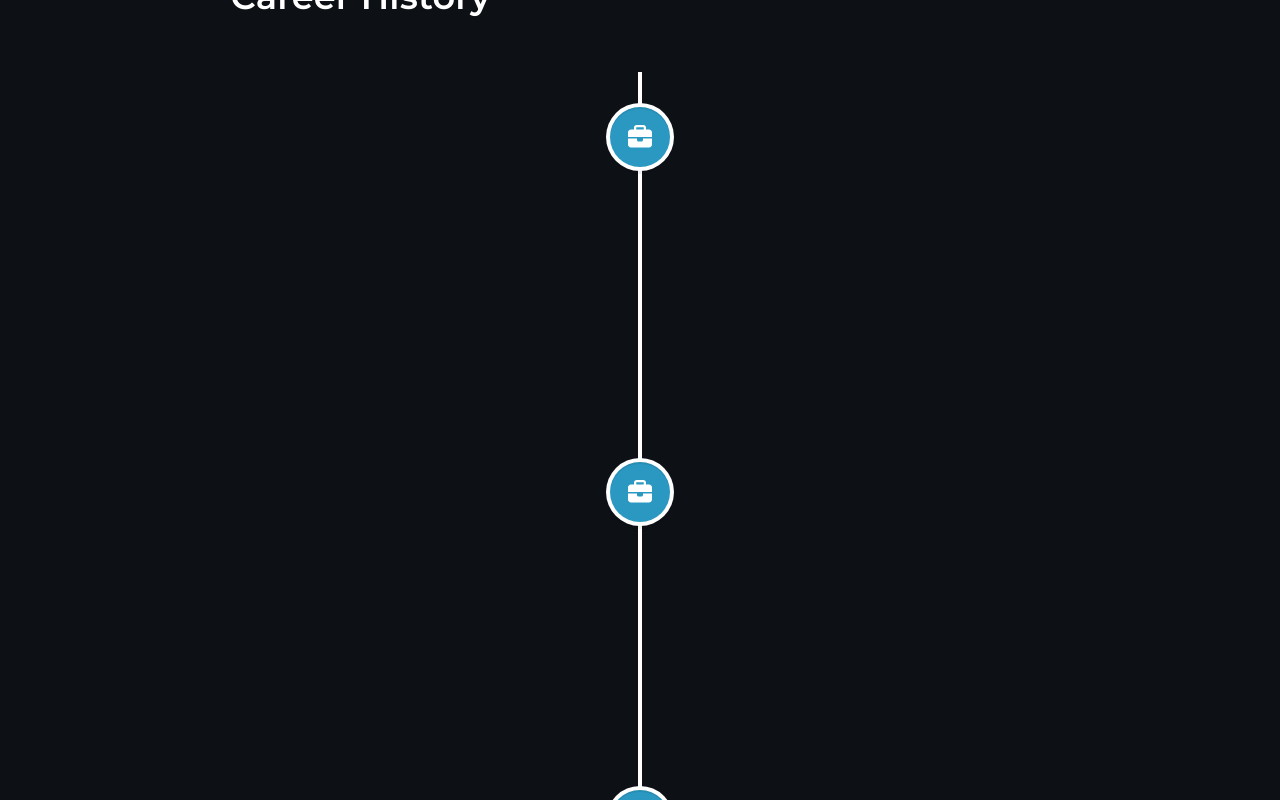
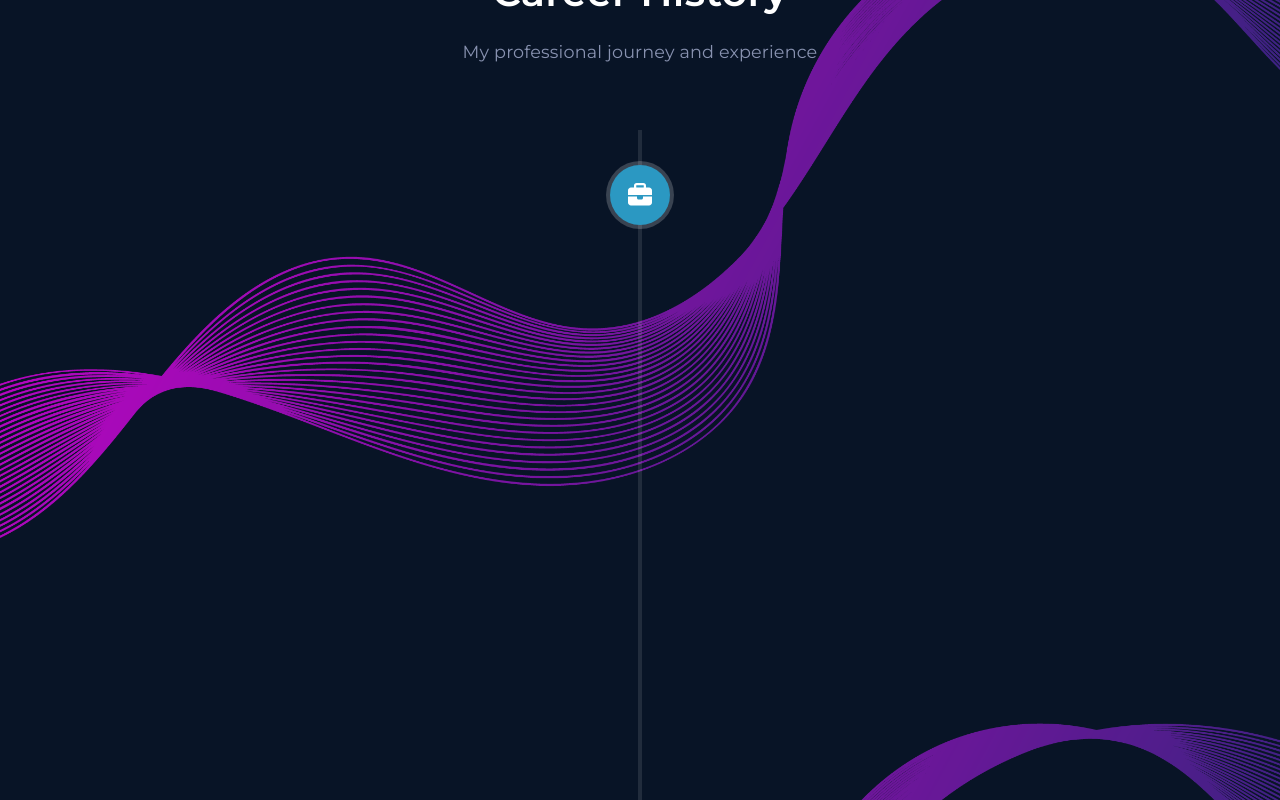
Before and after one commit to naskavinda/upwork-portfolio-brian, a React (Create React App) app: page / in a window 1280 px wide. Shown: the part 4000-4800 px from the top of the page. Built offline with nearby package versions, Linux system fonts and the light colour scheme.

Commit message:
Fixed color issue

```diff
--- a/src/assets/styles/Timeline.scss
+++ b/src/assets/styles/Timeline.scss
@@ -1,178 +1,322 @@
-#career {
-  padding: 0 10%;
+.timeline-section {
+  padding: 6rem 0;
+  background-color: #0a192f;
+  background-image: url("../images/bg-dark.png");
+  background-repeat: no-repeat;
+  background-size: cover;
+  background-attachment: fixed;
+  background-position: center;
+  min-height: 100vh;
+  display: flex;
+  align-items: center;
+  position: relative;
 
-  @media screen and (max-width: 768px) {
-    padding: 0 5%;
-  }
+  &::before {
+    content: '';
+    position: absolute;
+    top: 0;
+    left: 0;
+    right: 0;
+    bottom: 0;
+    background-color: rgba(0, 0, 0, 0.2);
+    z-index: 1;
   }
 
-.items-container {
-  margin-top: 64px;
-  margin-bottom: 64px;
-
-  @media screen and (max-width: 768px) {
-    margin-top: 32px;
-    margin-bottom: 32px;
+  .timeline-container {
+    width: 100%;
+    max-width: 1200px;
+    margin: 0 auto;
+    padding: 0 2rem;
+    position: relative;
+    z-index: 2;
   }
 
+  .section-header {
+    text-align: center;
+    margin-bottom: 4rem;
+    position: relative;
+
     h1 {
-    margin-bottom: 48px;
+      color: #fff;
+      font-size: 2.5rem;
+      margin-bottom: 1rem;
+    }
 
-    @media screen and (max-width: 768px) {
-      margin-bottom: 32px;
+    .section-subtitle {
+      color: #8892b0;
+      font-size: 1.1rem;
     }
   }
 }
 
-.vertical-timeline {
-  &::before {
-    @media screen and (max-width: 768px) {
-      left: 18px;
+// Timeline Element Styles
+.vertical-timeline-element {
+  margin: 2rem 0;
+  position: relative;
+  z-index: 2;
+
+  .timeline-header {
+    margin-bottom: 1.5rem;
+
+    .timeline-title {
+      color: rgb(43, 152, 194);
+      font-size: 1.4rem;
+      margin: 0 0 0.5rem 0;
+    }
+
+    .company-info {
+      display: flex;
+      align-items: center;
+      gap: 1rem;
+      flex-wrap: wrap;
+
+      .company-name {
+        color: #fff;
+        font-size: 1.1rem;
+        margin: 0;
+      }
+
+      .location {
+        color: rgba(255, 255, 255, 0.6);
+        font-size: 0.9rem;
+        &:before {
+          content: "•";
+          margin-right: 0.5rem;
+        }
       }
     }
   }
 
-.vertical-timeline span {
-    color: white;
-    font-family: "Courier Prime", monospace;
+  .timeline-description {
+    color: rgba(255, 255, 255, 0.8);
+    font-size: 1rem;
+    line-height: 1.6;
+    margin-bottom: 1.5rem;
   }
 
-.vertical-timeline p {
-    color: rgb(39, 40, 34);
+  .timeline-details {
+    cursor: pointer;
+    transition: all 0.3s ease;
+
+    .toggle-button {
+      display: flex;
+      align-items: center;
+      gap: 0.5rem;
+      color: rgb(43, 152, 194);
+      font-size: 0.9rem;
+
+      .toggle-icon {
+        transition: transform 0.3s ease;
+      }
+    }
+
+    &.expanded .toggle-icon {
+      transform: rotate(180deg);
+    }
+  }
+
+  .expanded-content {
+    margin-top: 1.5rem;
+    border-top: 1px solid rgba(255, 255, 255, 0.1);
+    padding-top: 1.5rem;
+
+    h5 {
+      color: #fff;
+      font-size: 1.1rem;
+      margin: 0 0 1rem 0;
+      display: flex;
+      align-items: center;
+      gap: 0.5rem;
+
+      .section-icon {
+        color: rgb(43, 152, 194);
+        font-size: 1rem;
+      }
+    }
+
+    .achievements {
+      margin-bottom: 2rem;
+
+      ul {
+        list-style: none;
+        padding: 0;
+        margin: 0;
+
+        li {
+          color: rgba(255, 255, 255, 0.8);
+          margin-bottom: 0.5rem;
+          padding-left: 1.5rem;
+          position: relative;
+
+          &:before {
+            content: "→";
+            color: rgb(43, 152, 194);
+            position: absolute;
+            left: 0;
+          }
+        }
+      }
+    }
+
+    .technologies {
+      .tech-tags {
+        display: flex;
+        flex-wrap: wrap;
+        gap: 0.5rem;
+
+        .tech-tag {
+          background: rgba(43, 152, 194, 0.1);
+          color: rgb(43, 152, 194);
+          padding: 0.3rem 0.8rem;
+          border-radius: 20px;
+          font-size: 0.9rem;
+          transition: all 0.3s ease;
+
+          &:hover {
+            background: rgba(43, 152, 194, 0.2);
+          }
+        }
+      }
+    }
+  }
+}
+
+.vertical-timeline-element-date {
+  color: rgba(255, 255, 255, 0.8) !important;
+  font-weight: 400;
+}
+
+// Vertical Timeline Overrides
+.vertical-timeline {
+  position: relative;
+  z-index: 2;
+
+  &::before {
+    background: rgba(255, 255, 255, 0.1);
+    z-index: 1;
+  }
+}
+
+// Light Theme Styles
+.light-mode {
+  .timeline-section {
+    background-color: #f8f9fa;
+    background-image: url("../images/bg-light.png");
+
+    &::before {
+      background-color: rgba(255, 255, 255, 0.9);
+    }
+
+    .section-header {
+      h1 {
+        color: #1a202c;
+      }
+
+      .section-subtitle {
+        color: #4a5568;
+      }
     }
 
     .vertical-timeline-element {
-    margin: 4em 0;
+      .timeline-header {
+        .timeline-title {
+          color: rgb(43, 152, 194);
+        }
 
-    @media screen and (max-width: 768px) {
-      margin: 3em 0;
+        .company-info {
+          .company-name {
+            color: #1a202c;
+            font-weight: 600;
+          }
+
+          .location {
+            color: #4a5568;
+            font-weight: 500;
+          }
         }
       }
 
-.vertical-timeline-element p {
-    color: rgb(39, 40, 34);
-    margin: 1em 0;
-    line-height: 1.6;
+      .timeline-description {
+        color: #2d3748;
+        font-weight: 500;
+      }
 
-    @media screen and (max-width: 768px) {
-      font-size: 0.9rem;
-      margin: 0.8em 0;
+      .timeline-details {
+        .toggle-button {
+          color: rgb(43, 152, 194);
+          font-weight: 600;
         }
       }
 
-.vertical-timeline-element h3 {
-    color: rgb(0, 0, 0);
-    margin: 0;
-    font-size: 1.2rem;
+      .expanded-content {
+        border-top-color: rgba(0, 0, 0, 0.1);
 
-    @media screen and (max-width: 768px) {
-      font-size: 1.1rem;
+        h5 {
+          color: #1a202c;
+          font-weight: 600;
+
+          .section-icon {
+            color: rgb(43, 152, 194);
           }
         }
 
-.vertical-timeline-element h4 {
-    color: rgb(102, 102, 101);
-    margin: 0.5em 0;
-    font-size: 1rem;
+        .achievements ul li {
+          color: #2d3748;
+          font-weight: 500;
 
-    @media screen and (max-width: 768px) {
-      font-size: 0.9rem;
-      margin: 0.3em 0;
+          &:before {
+            color: rgb(43, 152, 194);
           }
         }
 
-.vertical-timeline-element span {
-    color: rgb(39, 40, 34);
+        .technologies .tech-tags .tech-tag {
+          background: rgba(43, 152, 194, 0.1);
+          color: rgb(43, 152, 194);
+          font-weight: 500;
+
+          &:hover {
+            background: rgba(43, 152, 194, 0.2);
           }
-
-.svg-inline--fa {
-    color: white;
         }
-
-.vertical-timeline-element-content {
-    border-radius: 15px;
-    border: 1px solid rgb(231, 231, 231);
-    box-shadow: 0 4px 6px rgba(0, 0, 0, 0.1);
-    position: relative;
-    padding: 2em;
-
-    @media screen and (max-width: 768px) {
-      padding: 1.5em;
-      margin-left: 60px;
       }
-
-    // .vertical-timeline-element-content-arrow {
-    //   @media screen and (max-width: 768px) {
-    //     border-right: 7px solid rgb(231, 231, 231);
-    //     border-top: 7px solid transparent;
-    //     border-bottom: 7px solid transparent;
-    //     left: -15px;
-    //   }
-    // }
-}
-
-.vertical-timeline-element-icon {
-    @media screen and (max-width: 768px) {
-      width: 35px;
-      height: 35px;
-      left: 0;
-      margin-left: 0;
     }
   }
 
-.toggle-details-section {
-    display: flex;
-    justify-content: center;
-    align-items: center;
-    padding: 5px;
-    margin-top: 10px;
-    cursor: pointer;
-    background-color: rgb(255, 255, 255);
-    border-radius: 15px;
-    transition: background-color 0.3s ease;
+  .vertical-timeline::before {
+    background: rgba(0, 0, 0, 0.15);
+  }
 
-    @media screen and (max-width: 768px) {
-      margin-top: 8px;
+  .vertical-timeline-element-date {
+    color: #2d3748 !important;
+    font-weight: 500 !important;
   }
 }
 
-.toggle-details-section:hover {
-    background-color: #eeecec;
-}
+// Responsive Styles
+@media (max-width: 768px) {
+  .timeline-section {
+    padding: 4rem 0;
 
-.toggle-details-section svg {
-    font-size: 1.5rem;
-    color: #2b98c2;
-    transition: color 0.3s ease;
-
-    @media screen and (max-width: 768px) {
-      font-size: 1.3rem;
+    .section-header h1 {
+      font-size: 2rem;
     }
   }
 
-.additional-details {
-    margin-top: 15px;
-    padding-top: 10px;
-    border-top: 1px solid #e0e0e0;
-    color: rgb(39, 40, 34);
-    font-size: 0.9rem;
+  .vertical-timeline-element {
+    .timeline-header {
+      .timeline-title {
+        font-size: 1.2rem;
+      }
 
-    @media screen and (max-width: 768px) {
-      margin-top: 12px;
-      padding-top: 8px;
-      font-size: 0.85rem;
+      .company-info {
+        flex-direction: column;
+        align-items: flex-start;
+        gap: 0.3rem;
+
+        .location:before {
+          display: none;
         }
       }
-
-@media screen and (max-width: 1170px) {
-    .vertical-timeline-element .vertical-timeline-element-date {
-      color: rgb(39, 40, 34);
-      font-size: 0.9rem;
-      margin-top: 0.5em;
-    }
-
-    .vertical-timeline--animate .vertical-timeline-element-content.bounce-in {
-      visibility: visible;
-      animation: none;
     }
   }
+}
--- a/src/components/Timeline.tsx
+++ b/src/components/Timeline.tsx
@@ -1,7 +1,7 @@
-import React, { useState } from "react";
+import React, { useState, useEffect } from "react";
 import "@fortawesome/free-regular-svg-icons";
 import { FontAwesomeIcon } from "@fortawesome/react-fontawesome";
-import { faBriefcase, faCaretDown, faCaretUp } from "@fortawesome/free-solid-svg-icons";
+import { faBriefcase, faCaretDown, faCaretUp, faClock, faCode, faTrophy } from "@fortawesome/free-solid-svg-icons";
 import {
   VerticalTimeline,
   VerticalTimelineElement,
@@ -13,57 +13,88 @@ type Career = {
   id: number;
   title: string;
   subtitle: string;
+  company: string;
+  location: string;
   description: string;
-  details: string;
+  achievements: string[];
+  technologies: string[];
 };
 
 const careers: Career[] = [
   {
     id: 1,
     title: "Freelance Developer",
+    company: "Self-Employed",
+    location: "New York, USA",
     subtitle: "May 2024 — Present",
-    description:
-      "Full-stack Web Development, GenAI/LLM, Project Management, Business Development",
-    details:
-      "Technologies: React, Flask, Python, OpenAI GPT. Delivered 10+ projects with excellent client satisfaction.",
+    description: "Full-stack Web Development, GenAI/LLM, Project Management, Business Development",
+    achievements: [
+      "Delivered 10+ projects with excellent client satisfaction",
+      "Implemented AI-powered features using OpenAI GPT",
+      "Managed end-to-end project lifecycles for multiple clients"
+    ],
+    technologies: ["React", "Flask", "Python", "OpenAI GPT", "Node.js", "MongoDB"]
   },
   {
     id: 2,
     title: "Data Annotator",
+    company: "AI Research Lab",
+    location: "Remote",
     subtitle: "May 2024 — Present",
-    description:
-      "Frontend Development, Backend Development, User Experience, Team Leading",
-    details:
-      "Technologies: Python, Pandas, Data Annotation Tools. Enhanced AI training models with 95% accuracy.",
+    description: "Frontend Development, Backend Development, User Experience, Team Leading",
+    achievements: [
+      "Enhanced AI training models with 95% accuracy",
+      "Led a team of 5 annotators",
+      "Developed annotation guidelines and quality metrics"
+    ],
+    technologies: ["Python", "Pandas", "TensorFlow", "Data Annotation Tools", "SQL"]
   },
   {
     id: 3,
     title: "Store Associate & Technician",
+    company: "Tech Retail Store",
+    location: "New York, USA",
     subtitle: "Oct 2023 — May 2024",
     description: "Full-stack Development, API Development, User Experience",
-    details:
-      "Technologies: Node.js, JavaScript, REST APIs. Improved technical operations efficiency by 20%.",
-  },
-  {
-    id: 4,
-    title: "Store Associate & Technician",
-    subtitle: "Oct 2023 — May 2024",
-    description: "Full-stack Development, API Development, User Experience",
-    details:
-      "Technologies: Node.js, JavaScript, REST APIs. Improved technical operations efficiency by 20%.",
-  },
-  {
-    id: 5,
-    title: "Store Associate & Technician",
-    subtitle: "Oct 2023 — May 2024",
-    description: "Full-stack Development, API Development, User Experience",
-    details:
-      "Technologies: Node.js, JavaScript, REST APIs. Improved technical operations efficiency by 20%.",
-  },
+    achievements: [
+      "Improved technical operations efficiency by 20%",
+      "Implemented automated inventory tracking system",
+      "Trained 10+ new employees on technical procedures"
+    ],
+    technologies: ["Node.js", "JavaScript", "REST APIs", "MySQL", "React"]
+  }
 ];
 
 function Timeline() {
-  const [expanded, setExpanded] = useState<{ [key: number]: boolean }>({});
+  const [expanded, setExpanded] = useState<{ [key: number]: boolean }>(() => {
+    const initialState: { [key: number]: boolean } = {};
+    careers.forEach(career => {
+      initialState[career.id] = true;
+    });
+    return initialState;
+  });
+
+  const [isDarkMode, setIsDarkMode] = useState(true);
+
+  useEffect(() => {
+    const isLightMode = document.documentElement.classList.contains('light-mode');
+    setIsDarkMode(!isLightMode);
+
+    const observer = new MutationObserver((mutations) => {
+      mutations.forEach((mutation) => {
+        if (mutation.attributeName === 'class') {
+          setIsDarkMode(!document.documentElement.classList.contains('light-mode'));
+        }
+      });
+    });
+
+    observer.observe(document.documentElement, {
+      attributes: true,
+      attributeFilter: ['class'],
+    });
+
+    return () => observer.disconnect();
+  }, []);
 
   const toggleDetails = (id: number) => {
     setExpanded((prev) => ({
@@ -73,41 +104,93 @@ function Timeline() {
   };
 
   return (
-    <div id="career">
-      <div className="items-container">
-        <h1>Career History</h1>
-        <VerticalTimeline>
+    <section className="timeline-section" id="career">
+      <div className="timeline-container">
+        <div className="section-header">
+          <h1>Career History</h1>
+          <p className="section-subtitle">My professional journey and experience</p>
+        </div>
+
+        <VerticalTimeline animate={true} lineColor={"#2b98c2"}>
           {careers.map((career) => (
             <VerticalTimelineElement
               key={career.id}
-              className="vertical-timeline-element--work"
-              contentStyle={{ background: "white", color: "rgb(39, 40, 34)" }}
-              iconStyle={{ background: "#2b98c2", color: "rgb(39, 40, 34)" }}
+              className={`vertical-timeline-element--work ${!isDarkMode ? 'light-mode-element' : ''}`}
+              contentStyle={{
+                background: isDarkMode ? "rgba(10, 25, 47, 0.7)" : "rgba(255, 255, 255, 0.95)",
+                boxShadow: "0 3px 10px rgba(0, 0, 0, 0.2)",
+                border: "1px solid rgba(255, 255, 255, 0.1)",
+                borderRadius: "10px",
+                padding: "2rem"
+              }}
+              contentArrowStyle={{
+                borderRight: isDarkMode
+                  ? "7px solid rgba(10, 25, 47, 0.7)"
+                  : "7px solid rgba(255, 255, 255, 0.95)"
+              }}
+              date={career.subtitle}
+              iconStyle={{
+                background: "rgb(43, 152, 194)",
+                color: "#fff",
+                boxShadow: "0 0 0 4px rgba(255, 255, 255, 0.2)"
+              }}
               icon={<FontAwesomeIcon icon={faBriefcase} />}
             >
-              <h3 className="vertical-timeline-element-title">{career.title}</h3>
-              <h4 className="vertical-timeline-element-subtitle">
-                {career.subtitle}
-              </h4>
-              <p>{career.description}</p>
+              <div className="timeline-header">
+                <h3 className="timeline-title">{career.title}</h3>
+                <div className="company-info">
+                  <h4 className="company-name">{career.company}</h4>
+                  <span className="location">{career.location}</span>
+                </div>
+              </div>
+
+              <p className="timeline-description">{career.description}</p>
+
               <div
-                className="toggle-details-section"
+                className={`timeline-details ${expanded[career.id] ? 'expanded' : ''}`}
                 onClick={() => toggleDetails(career.id)}
               >
-                <FontAwesomeIcon
-                  icon={expanded[career.id] ? faCaretUp : faCaretDown}
-                />
+                <div className="toggle-button">
+                  <span>{expanded[career.id] ? 'Show Less' : 'Show More'}</span>
+                  <FontAwesomeIcon
+                    icon={expanded[career.id] ? faCaretUp : faCaretDown}
+                    className="toggle-icon"
+                  />
+                </div>
               </div>
+
               {expanded[career.id] && (
-                <div className="additional-details">
-                  <p>{career.details}</p>
+                <div className="expanded-content">
+                  <div className="achievements">
+                    <h5>
+                      <FontAwesomeIcon icon={faTrophy} className="section-icon" />
+                      Key Achievements
+                    </h5>
+                    <ul>
+                      {career.achievements.map((achievement, index) => (
+                        <li key={index}>{achievement}</li>
+                      ))}
+                    </ul>
+                  </div>
+
+                  <div className="technologies">
+                    <h5>
+                      <FontAwesomeIcon icon={faCode} className="section-icon" />
+                      Technologies Used
+                    </h5>
+                    <div className="tech-tags">
+                      {career.technologies.map((tech, index) => (
+                        <span key={index} className="tech-tag">{tech}</span>
+                      ))}
+                    </div>
+                  </div>
                 </div>
               )}
             </VerticalTimelineElement>
           ))}
         </VerticalTimeline>
       </div>
-    </div>
+    </section>
   );
 }
 
```
Also changed, not shown: src/assets/styles/Qualifications.scss (+24 -21 lines). Lines whose indentation alone changed are shown as unchanged.
